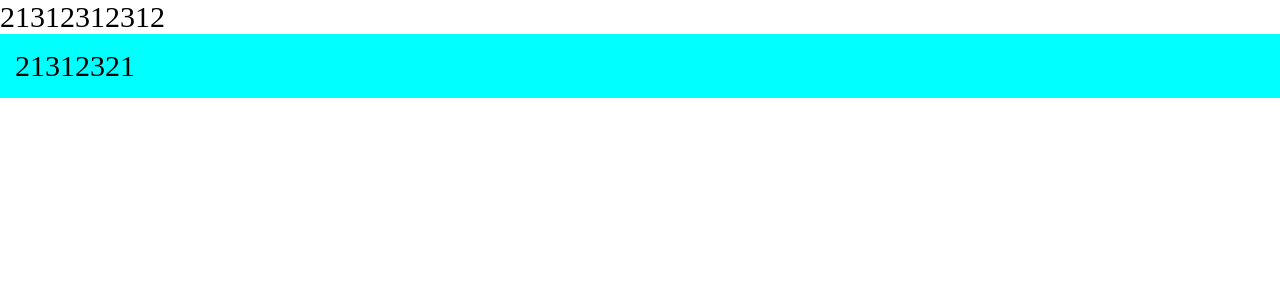
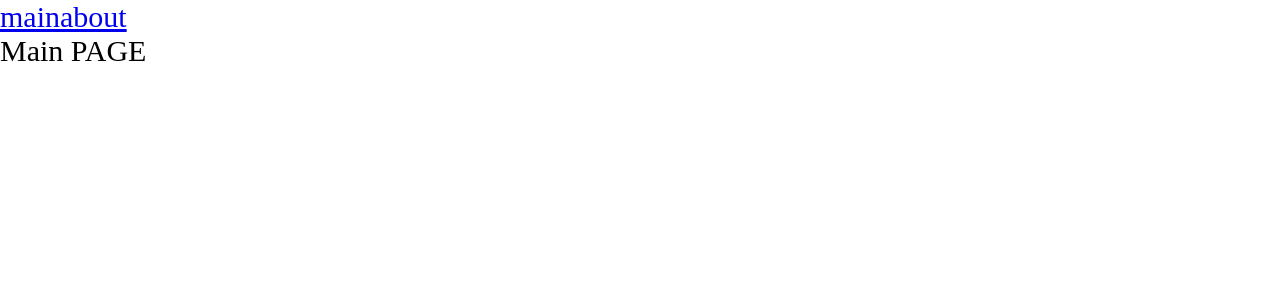
Before and after one commit to Srh-Yakovenko-ua/production_project, a React app: page / in a window 1280 px wide. Shown: the top 300 px of the page. Built offline with nearby package versions, Linux system fonts and the light colour scheme.

Commit message:
build(package): add react-router-dom and code-spliting

```diff
--- a/package.json
+++ b/package.json
@@ -15,6 +15,7 @@
     "@types/node": "^17.0.21",
     "@types/react": "^17.0.39",
     "@types/react-dom": "^17.0.11",
+    "@types/react-router-dom": "^5.3.3",
     "@types/webpack": "^5.28.0",
     "@types/webpack-dev-server": "^4.7.2",
     "css-loader": "^6.6.0",
@@ -32,6 +33,7 @@
   },
   "dependencies": {
     "react": "^17.0.2",
-    "react-dom": "^17.0.2"
+    "react-dom": "^17.0.2",
+    "react-router-dom": "^6.2.1"
   }
 }
--- a/src/App.tsx
+++ b/src/App.tsx
@@ -1,11 +1,17 @@
-import React from 'react';
-import {Test} from './Components/Test';
+import React, {Suspense} from 'react';
+import {Link, Route, Routes} from 'react-router-dom';
+import {AboutPageAsync} from './pages/AboutPage/About.async';
+import {MainPageAsync} from './pages/MainPage/Main.async';
 
 const App = () => {
     return (
         <div>
-            21312312312
-            <Test/>
+            <div><Link to="/">main</Link>
+                <Link to="/about">about</Link></div>
+            <Suspense fallback={<span>loading...</span>}><Routes>
+                <Route path="/" element={<MainPageAsync/>}/>
+                <Route path="/about" element={<AboutPageAsync/>}/>
+            </Routes></Suspense>
         </div>
     );
 };
--- a/src/Components/Test.module.css
+++ /dev/null
@@ -1,10 +0,0 @@
-button {
-  padding: 15px;
-}
-
-.btn {
-  padding: 15px;
-  background: aqua;
-}
-
-/*# sourceMappingURL=Test.module.css.map */
--- a/src/Components/Test.module.scss
+++ /dev/null
@@ -1,7 +0,0 @@
-button {
-  padding: 15px;
-}
-.btn {
-  padding: 15px;
-  background: aqua;
-}
--- a/src/Components/Test.tsx
+++ /dev/null
@@ -1,10 +0,0 @@
-import React from 'react';
-import classes from './Test.module.scss'
-
-export const Test = () => {
-    return (
-        <div className={classes.btn}>
-            21312321
-        </div>
-    );
-};
--- a/src/index.tsx
+++ b/src/index.tsx
@@ -1,10 +1,11 @@
 import {render} from 'react-dom';
 import './index.scss'
 import App from './App';
+import {BrowserRouter} from 'react-router-dom';
 
 render(
     <div className="app">
-        <App/>
+        <BrowserRouter><App/></BrowserRouter>
     </div>,
     document.getElementById('root')
 )
--- /dev/null
+++ b/src/pages/AboutPage/About.async.tsx
@@ -0,0 +1,3 @@
+import {lazy} from 'react';
+
+export const AboutPageAsync = lazy(()=> import('./About'))
--- /dev/null
+++ b/src/pages/AboutPage/About.tsx
@@ -0,0 +1,11 @@
+import React from 'react';
+
+const About = () => {
+    return (
+        <div>
+            About
+        </div>
+    );
+};
+
+export default About;
--- /dev/null
+++ b/src/pages/MainPage/Main.async.tsx
@@ -0,0 +1,3 @@
+import {lazy} from 'react';
+
+export const MainPageAsync = lazy(()=> import('./Main'))
--- /dev/null
+++ b/src/pages/MainPage/Main.tsx
@@ -0,0 +1,11 @@
+import React from 'react';
+
+const Main = () => {
+    return (
+        <div>
+            Main PAGE
+        </div>
+    );
+};
+
+export default Main;
```
Also changed, not shown: 3 other files (tests, documents, lock files or other folders).
